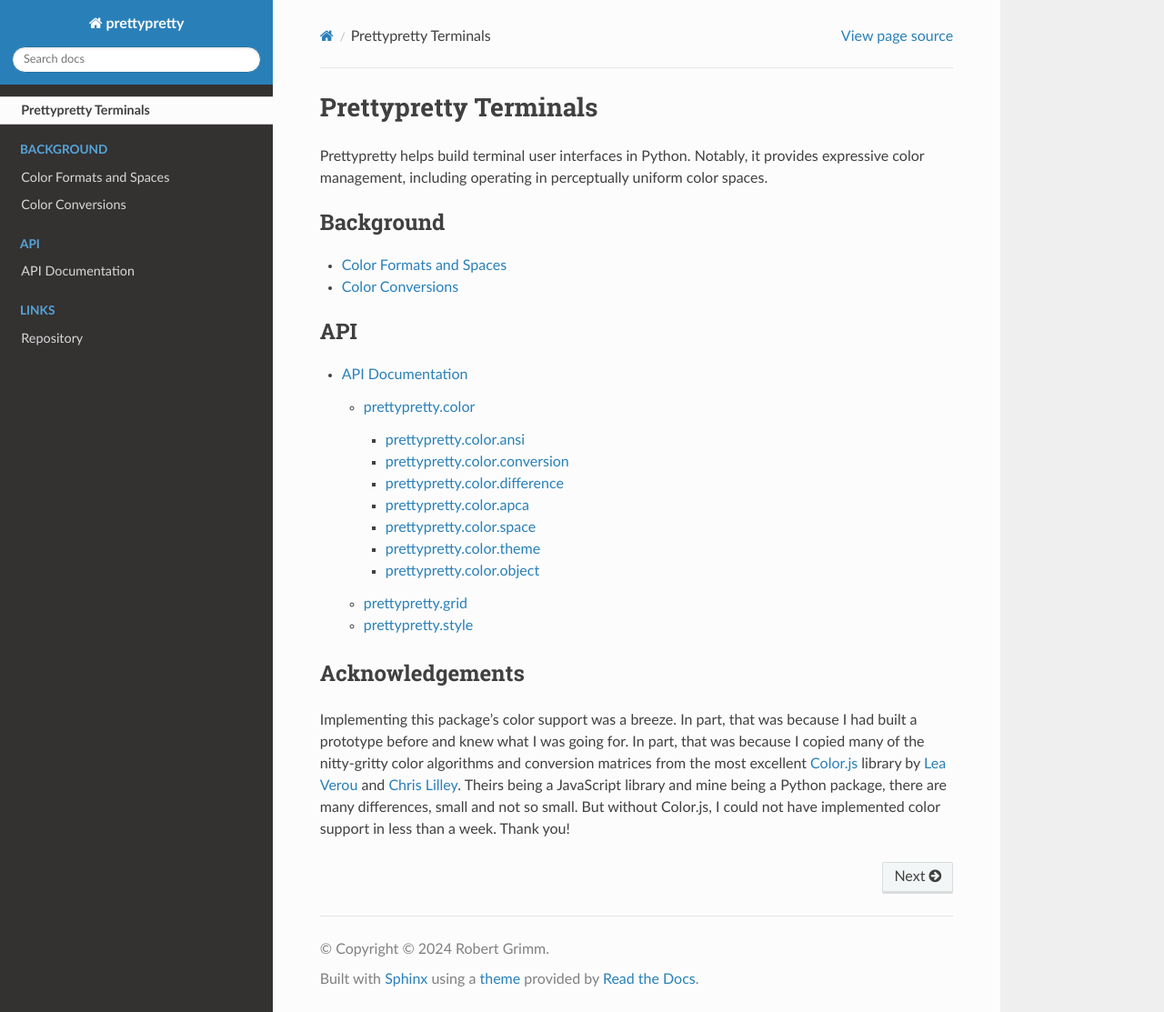
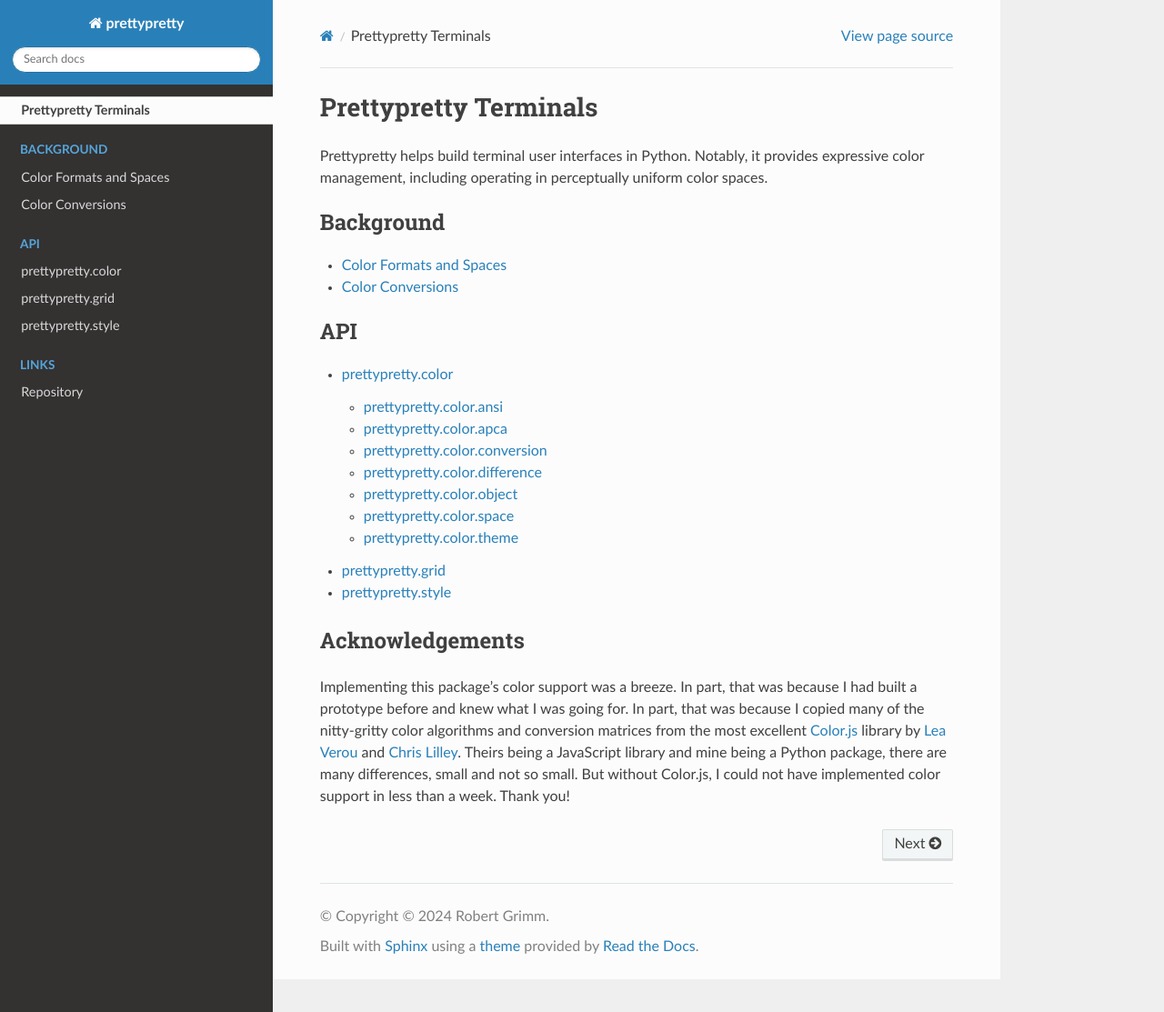
Before and after one commit to apparebit/prettypretty, a Sphinx documentation site: the page built from docs/index.rst, in a window 1280 px wide and 1113 px high. Shown: the whole window at 91% size. Built offline with Sphinx 7.4.7 and the Read the Docs theme 2.0.0, drawn with Linux system fonts in a browser that asks for light colours.

Commit message:
add README & LICENSE, simplify API documentation

```diff
--- a/docs/apidocs/index.rst
+++ /dev/null
@@ -1,8 +0,0 @@
-API Documentation
-=================
-
-.. toctree::
-
-    color
-    grid
-    style
--- a/docs/index.rst
+++ b/docs/index.rst
@@ -20,7 +20,9 @@ uniform color spaces.
 .. toctree::
    :caption: API
 
-   apidocs/index
+   apidocs/color
+   apidocs/grid
+   apidocs/style
 
 .. toctree::
    :caption: Links
```
Also changed, not shown: README.md (added, +10 -0 lines), docs/apidocs/color.rst (+12 -12 lines), 1 other file.
